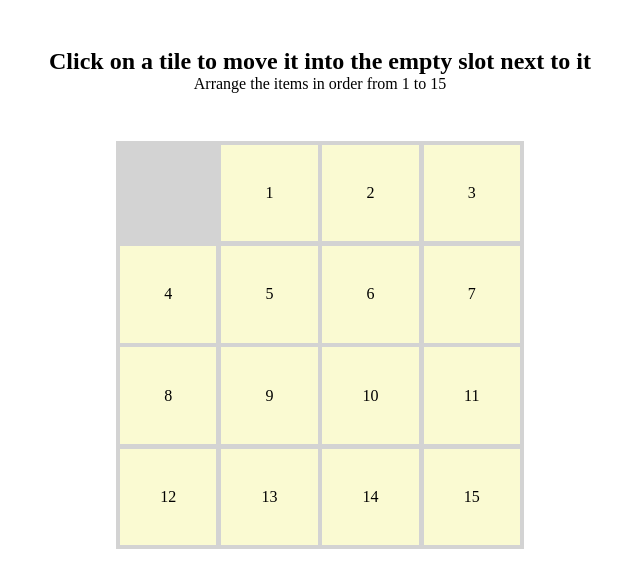
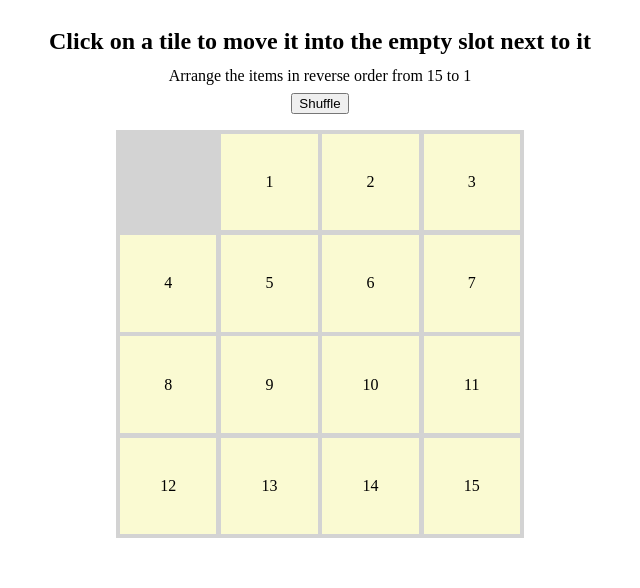
Before and after one commit to mateja176/cs50-fifteen, a website with bundled scripts: page src/index.html in a window 1280 px wide. Shown: the whole page, without its empty margins (320-960 px from the left). Built offline with nearby package versions, Linux system fonts and the light colour scheme.

Commit message:
Adds Manual

```diff
--- a/src/board.1.js
+++ b/src/board.1.js
@@ -31,8 +31,6 @@ export class Board {
       default:
         break;
     }
-    // console.dir(this.zeroRow);
-    // console.dir(this.zeroColumn);
   }
   moveNeighbour (num) {
     if (this.zeroColumn + 1 < this.size && this[this.zeroRow][this.zeroColumn + 1] == num) {
--- a/src/index.html
+++ b/src/index.html
@@ -12,7 +12,8 @@
   <main>
     <section class="manual">
       <h1>Click on a tile to move it into the empty slot next to it</h1>
-      <p>Arrange the items in order from 1 to 15</p>
+      <p>Arrange the items in reverse order from 15 to 1</p>
+      <button>Shuffle</button>
     </section>
     <section class="board">
     </section>
--- a/src/index.js
+++ b/src/index.js
@@ -71,4 +71,9 @@ document.querySelectorAll("div").forEach(div => {
       update( num );
     }
   } );
-});
+} );
+
+const shuffle = document.querySelector( "button" );
+shuffle.addEventListener( "click", () => {
+  location.reload();
+} );
--- a/src/index.scss
+++ b/src/index.scss
@@ -9,10 +9,10 @@ body {
     grid-template-rows: auto 1fr;
     justify-items: center;
     .manual {
-      margin: 3em 0;
+      margin: 1em 0;
       text-align: center;
       h1, p {
-        margin: 0;
+        margin: .5em 0;
         padding: 0;
       }
     }
```
Also changed, not shown: src/index.css.
